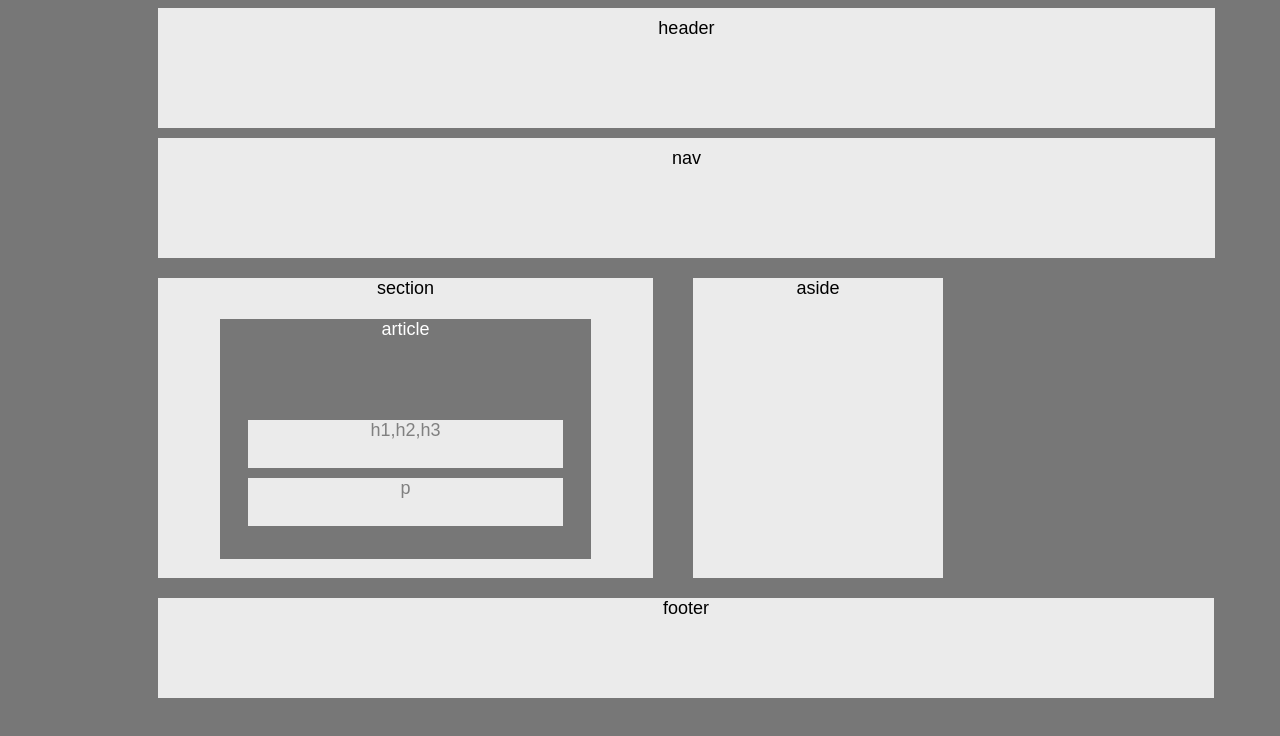
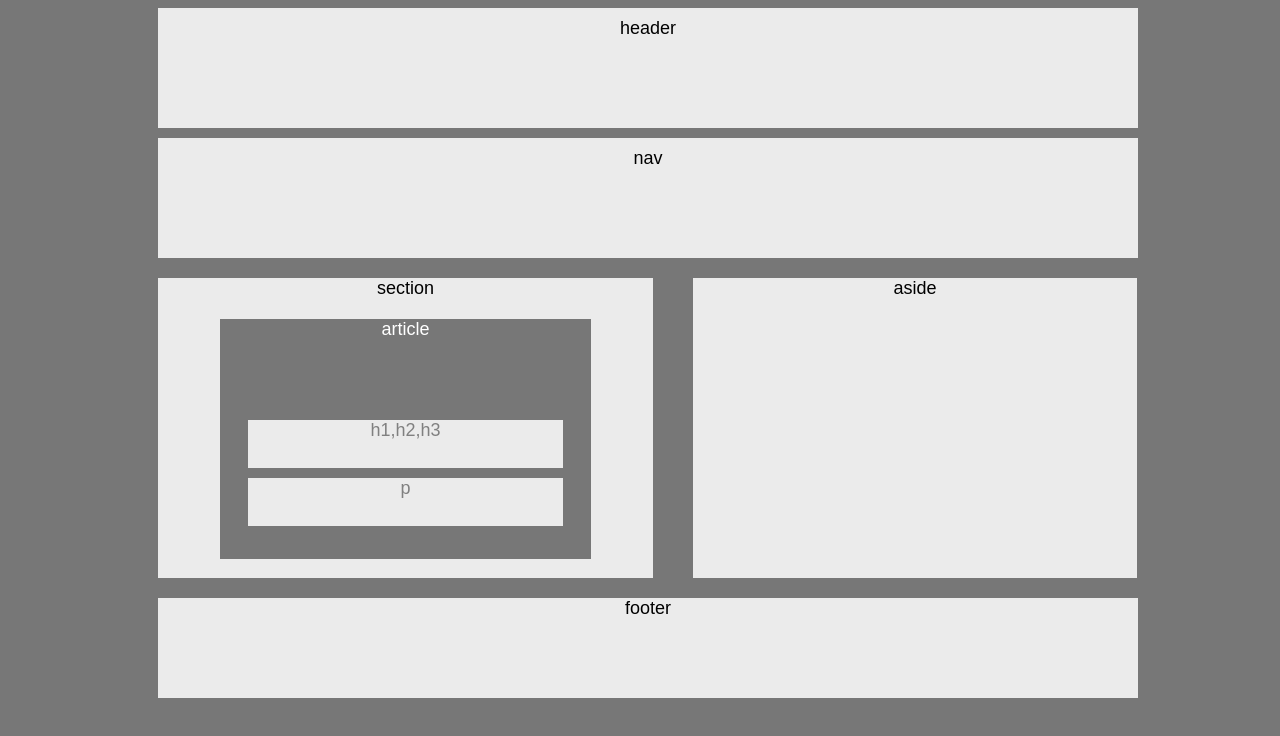
Before and after one commit to WilliamCrocker1992/HW-Wireframe, a plain HTML site: page index.html in a window 1280 px wide. Drawn offline with Linux system fonts and the light colour scheme.

Commit message:
ooohhhhthebodysucked

```diff
--- a/style.css
+++ b/style.css
@@ -1,12 +1,12 @@
 body{
-	width: 960px;
+	width: 100%;
 	background: #777;
 	font-family: 'Arial', 'Helvetica Neue', Helvetica, sans-serif;
     font-size: 18px;
 }
 
 #header {
-	width: 108%;
+	width: 960px;
     height: 100px;
 	background: #ebebeb;
 	padding: 10px;
@@ -16,7 +16,7 @@ body{
 	margin-bottom: 10px;
 }
 #nav {
-	width: 108%;
+	width: 960px;
 	height: 100px;
 	background: #ebebeb;
 	padding: 10px;
@@ -30,7 +30,7 @@ body{
 #aside {
 	float: left;
 	background: #ebebeb;
-	width: 250px;
+	width: 444px;
 	height: 300px;
 	margin: 20px;
 	text-align: center;
@@ -52,7 +52,7 @@ body{
 	position: relative;
   margin-top: -180px;
   height: 100px;
-  width: 110%;
+  width: 980px;
   clear: both;
   background-color: #ebebeb;
   margin-left: 150px;
```
